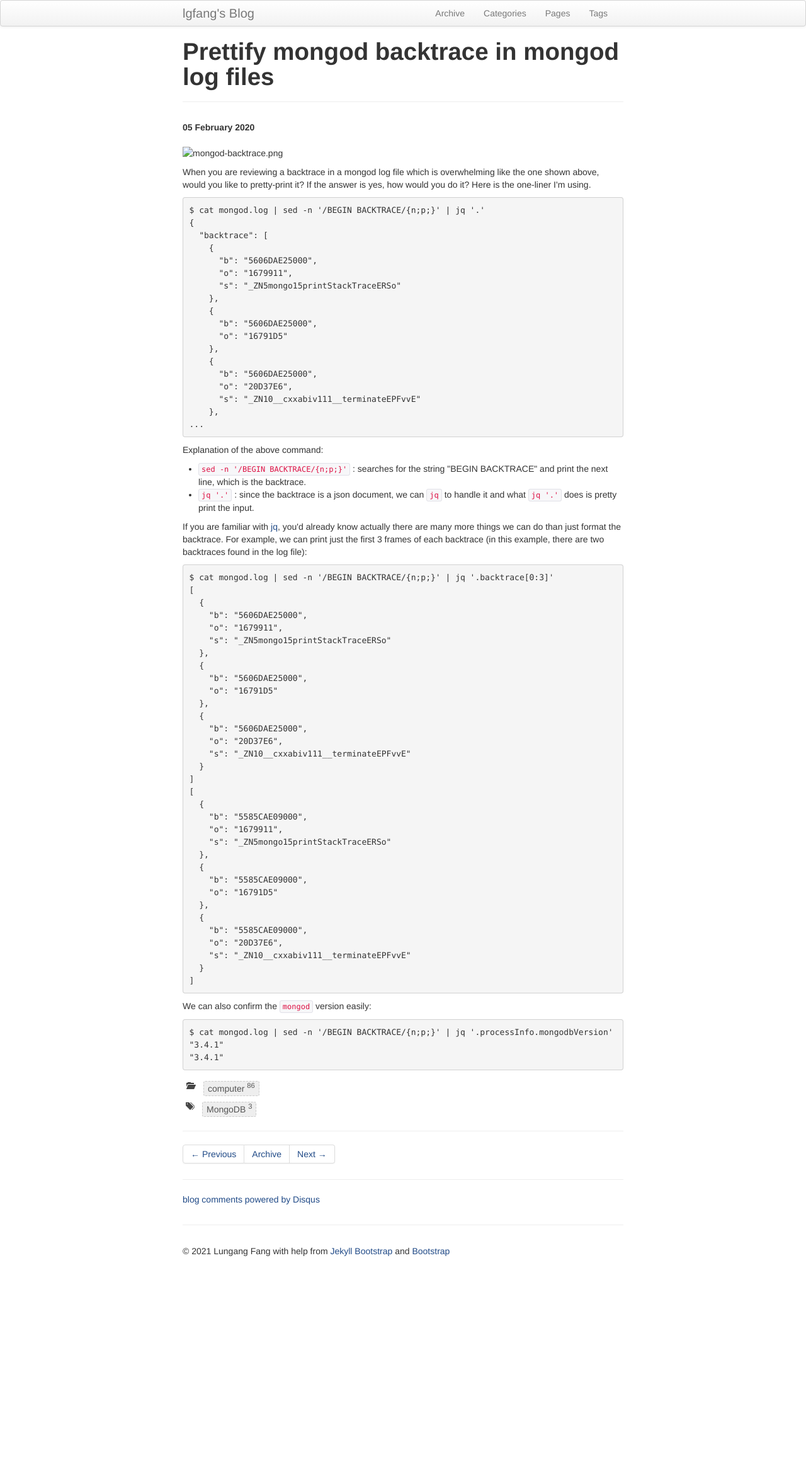
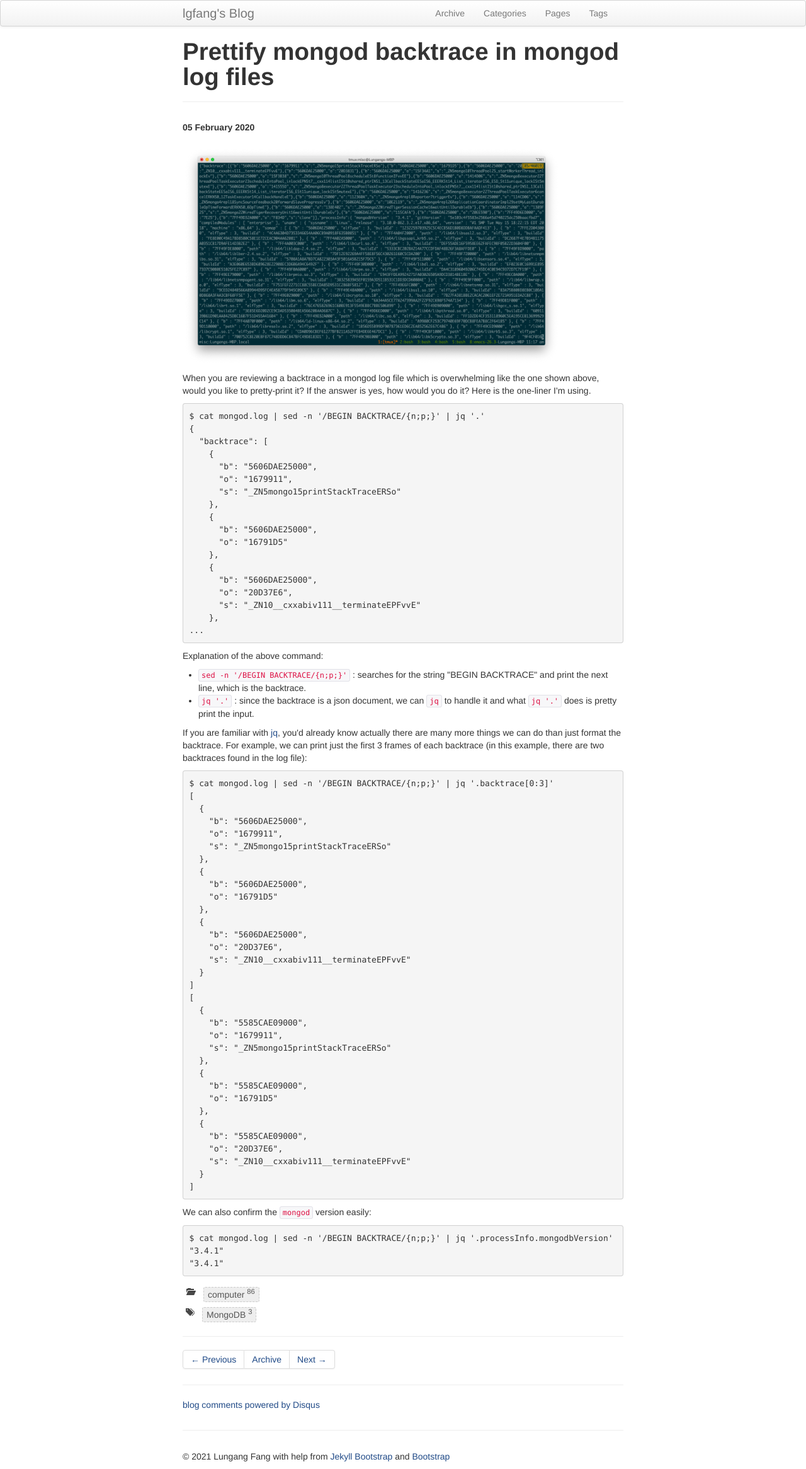
Before and after one commit to lgfang/lgfang.github.io, a Jekyll site: the page built from _posts/2020-02-05-mongodb-backtrace-prettify.html, in a window 1280 px wide. Shown: the whole page at 63% size. Built offline with Jekyll 4.4.1, drawn with Linux system fonts in a browser that asks for light colours; comment, search, counter and statistics services are not loaded; before the commit the page ends 2006 px from its top, so only the background shows below that.

Commit message:
2020-02-05-mongodb-backtrace-prettify.html: fix image path

```diff
--- a/_posts/2020-02-05-mongodb-backtrace-prettify.html
+++ b/_posts/2020-02-05-mongodb-backtrace-prettify.html
@@ -8,7 +8,7 @@ tags: [MongoDB]
 
 
 <div class="figure">
-<p><img src="/Users/lungang.fang/myblog/mongod-backtrace.png" alt="mongod-backtrace.png" width="600" />
+<p><img src="http://lgfang.github.io/images/mongod-backtrace.png" alt="mongod-backtrace.png" width="600" />
 </p>
 </div>
 
```
